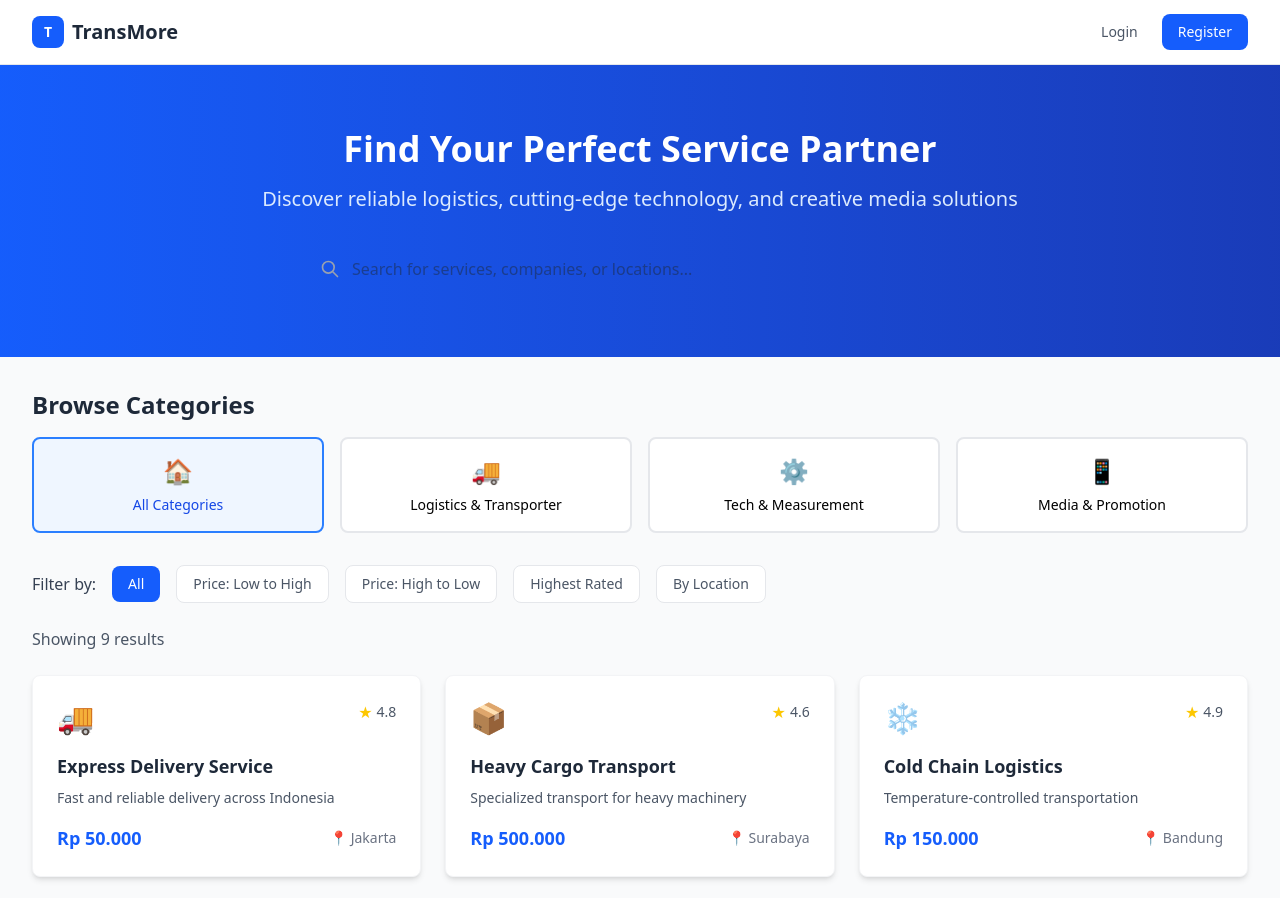
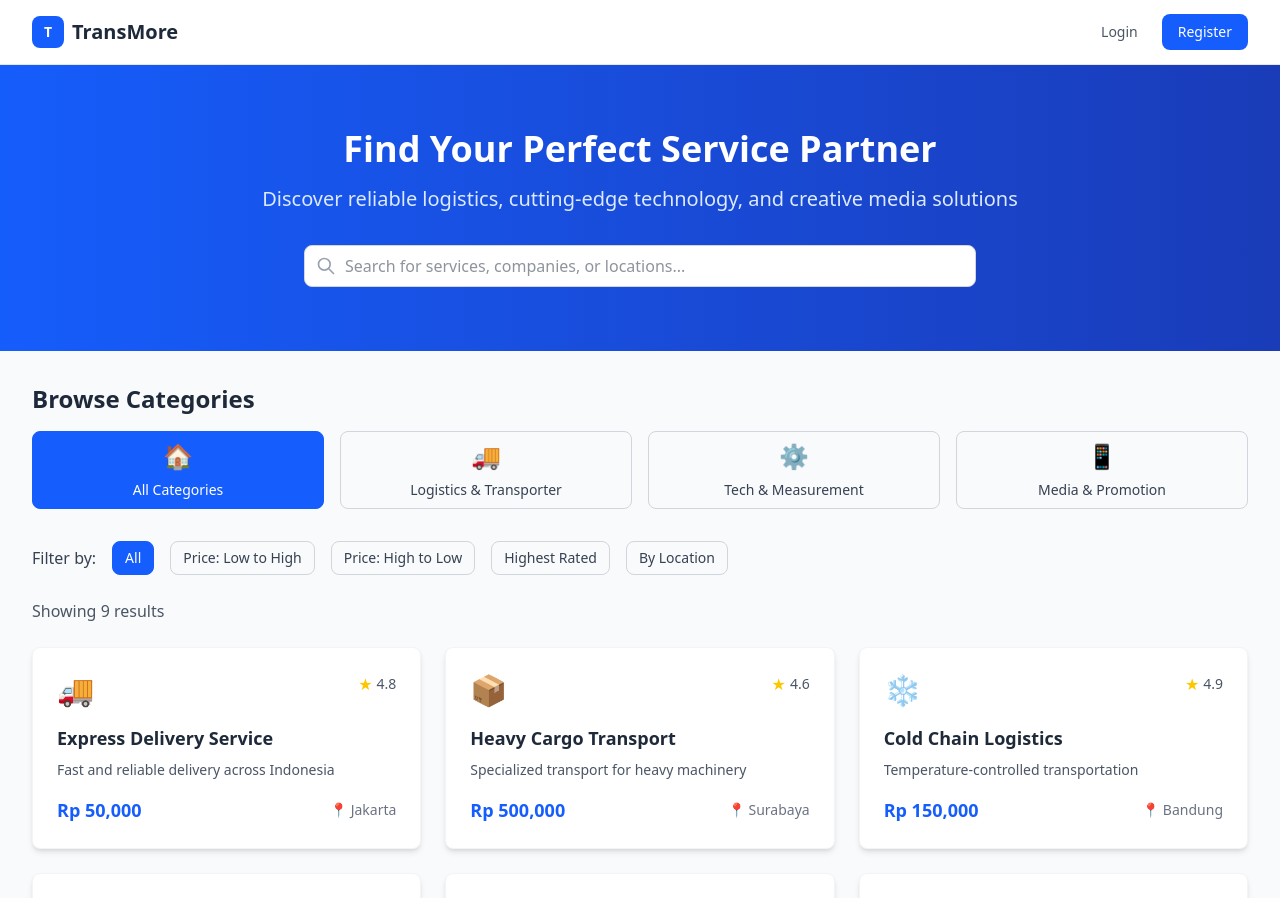
Before and after one commit to raffadness/transmore, a React (Vite) app in the folder frontend/: page / in a window 1280 px wide. Shown: the top 898 px of the page. Built offline with nearby package versions, Linux system fonts and the light colour scheme.

Commit message:
feat: add Footer Components to Home

```diff
--- a/frontend/src/pages/Home.jsx
+++ b/frontend/src/pages/Home.jsx
@@ -1,20 +1,39 @@
-import { useState } from "react";
-import { useNavigate } from "react-router-dom";
+import { useState, useEffect } from "react";
 import Header from "../components/Header";
-export default function Home() {
-  const [searchTerm, setSearchTerm] = useState("");
-  const [selectedCategory, setSelectedCategory] = useState("all");
-  const [selectedFilter, setSelectedFilter] = useState("all");
-  const navigate = useNavigate();
+import Footer from "../components/Footer";
+import Product from "../components/Product";
+import Input from "../components/Input";
+import Button from "../components/Button";
 
-  // Sample data for catalog items
-  const catalogData = {
-    logistics: [
+const CATEGORIES = [
+  { id: "all", name: "All Categories", icon: "🏠" },
+  { id: "logistics", name: "Logistics & Transporter", icon: "🚚" },
+  { id: "tech", name: "Tech & Measurement", icon: "⚙️" },
+  { id: "media", name: "Media & Promotion", icon: "📱" },
+];
+
+const FILTERS = [
+  { id: "all", name: "All" },
+  { id: "price-low", name: "Price: Low to High" },
+  { id: "price-high", name: "Price: High to Low" },
+  { id: "rating", name: "Highest Rated" },
+  { id: "location", name: "By Location" },
+];
+
+function getCatalogData() {
+  // Prefer localStorage data if available
+  const saved = localStorage.getItem("catalogItems");
+  if (saved) {
+    return JSON.parse(saved);
+  }
+  // Fallback sample data
+  return [
+    // Logistics
     {
       id: 1,
       name: "Express Delivery Service",
       description: "Fast and reliable delivery across Indonesia",
-        price: "Rp 50.000",
+      price: "50000",
       rating: 4.8,
       image: "🚚",
       location: "Jakarta",
@@ -24,7 +43,7 @@ export default function Home() {
       id: 2,
       name: "Heavy Cargo Transport",
       description: "Specialized transport for heavy machinery",
-        price: "Rp 500.000",
+      price: "500000",
       rating: 4.6,
       image: "📦",
       location: "Surabaya",
@@ -34,19 +53,18 @@ export default function Home() {
       id: 3,
       name: "Cold Chain Logistics",
       description: "Temperature-controlled transportation",
-        price: "Rp 150.000",
+      price: "150000",
       rating: 4.9,
       image: "❄️",
       location: "Bandung",
       category: "logistics",
     },
-    ],
-    tech: [
+    // Tech
     {
       id: 4,
       name: "Digital Scale System",
       description: "Precision weighing and measurement",
-        price: "Rp 2.500.000",
+      price: "2500000",
       rating: 4.7,
       image: "⚖️",
       location: "Jakarta",
@@ -56,7 +74,7 @@ export default function Home() {
       id: 5,
       name: "GPS Tracking Device",
       description: "Real-time vehicle tracking system",
-        price: "Rp 1.200.000",
+      price: "1200000",
       rating: 4.5,
       image: "📍",
       location: "Semarang",
@@ -66,19 +84,18 @@ export default function Home() {
       id: 6,
       name: "IoT Temperature Monitor",
       description: "Smart temperature monitoring",
-        price: "Rp 800.000",
+      price: "800000",
       rating: 4.8,
       image: "🌡️",
       location: "Yogyakarta",
       category: "tech",
     },
-    ],
-    media: [
+    // Media
     {
       id: 7,
       name: "Digital Marketing Package",
       description: "Complete social media management",
-        price: "Rp 3.000.000",
+      price: "3000000",
       rating: 4.9,
       image: "📱",
       location: "Jakarta",
@@ -88,7 +105,7 @@ export default function Home() {
       id: 8,
       name: "Video Production Service",
       description: "Professional video content creation",
-        price: "Rp 5.000.000",
+      price: "5000000",
       rating: 4.7,
       image: "🎥",
       location: "Bandung",
@@ -98,45 +115,36 @@ export default function Home() {
       id: 9,
       name: "Brand Promotion Campaign",
       description: "Comprehensive brand awareness",
-        price: "Rp 8.000.000",
+      price: "8000000",
       rating: 4.8,
       image: "🎯",
       location: "Surabaya",
       category: "media",
     },
-    ],
-  };
-
-  const categories = [
-    { id: "all", name: "All Categories", icon: "🏠" },
-    { id: "logistics", name: "Logistics & Transporter", icon: "🚚" },
-    { id: "tech", name: "Tech & Measurement", icon: "⚙️" },
-    { id: "media", name: "Media & Promotion", icon: "📱" },
   ];
-
-  const filters = [
-    { id: "all", name: "All" },
-    { id: "price-low", name: "Price: Low to High" },
-    { id: "price-high", name: "Price: High to Low" },
-    { id: "rating", name: "Highest Rated" },
-    { id: "location", name: "By Location" },
-  ];
-
-  // Get filtered and sorted items
-  const getFilteredItems = () => {
-    let items = [];
-
-    if (selectedCategory === "all") {
-      items = [
-        ...catalogData.logistics,
-        ...catalogData.tech,
-        ...catalogData.media,
-      ];
-    } else {
-      items = catalogData[selectedCategory] || [];
 }
 
-    // Search filter
+function formatPrice(price) {
+  if (typeof price === "string" && price.includes("Rp")) return price;
+  return `Rp ${parseInt(price).toLocaleString()}`;
+}
+
+export default function Home() {
+  const [searchTerm, setSearchTerm] = useState("");
+  const [selectedCategory, setSelectedCategory] = useState("all");
+  const [selectedFilter, setSelectedFilter] = useState("all");
+  const [catalog, setCatalog] = useState([]);
+  // const navigate = useNavigate(); // Removed as per edit hint
+
+  useEffect(() => {
+    setCatalog(getCatalogData());
+  }, []);
+
+  function getFilteredItems() {
+    let items = [...catalog];
+    if (selectedCategory !== "all") {
+      items = items.filter((item) => item.category === selectedCategory);
+    }
     if (searchTerm) {
       items = items.filter(
         (item) =>
@@ -144,22 +152,12 @@ export default function Home() {
           item.description.toLowerCase().includes(searchTerm.toLowerCase())
       );
     }
-
-    // Sort filter
     switch (selectedFilter) {
       case "price-low":
-        items.sort(
-          (a, b) =>
-            parseInt(a.price.replace(/\D/g, "")) -
-            parseInt(b.price.replace(/\D/g, ""))
-        );
+        items.sort((a, b) => parseInt(a.price) - parseInt(b.price));
         break;
       case "price-high":
-        items.sort(
-          (a, b) =>
-            parseInt(b.price.replace(/\D/g, "")) -
-            parseInt(a.price.replace(/\D/g, ""))
-        );
+        items.sort((a, b) => parseInt(b.price) - parseInt(a.price));
         break;
       case "rating":
         items.sort((a, b) => b.rating - a.rating);
@@ -170,24 +168,18 @@ export default function Home() {
       default:
         break;
     }
-
     return items;
-  };
-
-  const handleItemClick = (item) => {
-    // Navigate to item detail page
-    navigate(`/item/${item.id}`, { state: { item } });
-  };
+  }
 
   const filteredItems = getFilteredItems();
 
   return (
-    <div className="min-h-screen bg-gray-50">
+    <div className="min-h-screen flex flex-col bg-gray-50">
       <Header />
+      <main className="flex-1">
         {/* Hero Section */}
-      <div className="bg-gradient-to-r from-blue-600 to-blue-800 text-white">
-        <div className="max-w-7xl mx-auto px-4 sm:px-6 lg:px-8 py-16">
-          <div className="text-center">
+        <section className="bg-gradient-to-r from-blue-600 to-blue-800 text-white">
+          <div className="max-w-7xl mx-auto px-4 sm:px-6 lg:px-8 py-16 text-center">
             <h1 className="text-4xl font-bold mb-4">
               Find Your Perfect Service Partner
             </h1>
@@ -195,20 +187,15 @@ export default function Home() {
               Discover reliable logistics, cutting-edge technology, and creative
               media solutions
             </p>
-
-            {/* Search Bar */}
             <div className="max-w-2xl mx-auto">
-              <div className="relative">
-                <input
+              <Input
                 type="text"
                 placeholder="Search for services, companies, or locations..."
                 value={searchTerm}
                 onChange={(e) => setSearchTerm(e.target.value)}
-                  className="w-full px-4 py-3 pl-12 pr-4 text-gray-800 rounded-lg focus:outline-none focus:ring-2 focus:ring-blue-300"
-                />
-                <div className="absolute left-4 top-1/2 transform -translate-y-1/2">
+                icon={
                   <svg
-                    className="w-5 h-5 text-gray-400"
+                    className="w-5 h-5"
                     fill="none"
                     stroke="currentColor"
                     viewBox="0 0 24 24"
@@ -220,34 +207,34 @@ export default function Home() {
                       d="M21 21l-6-6m2-5a7 7 0 11-14 0 7 7 0 0114 0z"
                     />
                   </svg>
+                }
+                className="bg-white text-gray-800"
+              />
             </div>
           </div>
-            </div>
-          </div>
-        </div>
-      </div>
+        </section>
 
         {/* Category and Filter Section */}
-      <div className="max-w-7xl mx-auto px-4 sm:px-6 lg:px-8 py-8">
+        <section className="max-w-7xl mx-auto px-4 sm:px-6 lg:px-8 py-8">
           {/* Categories */}
           <div className="mb-8">
             <h2 className="text-2xl font-bold text-gray-800 mb-4">
               Browse Categories
             </h2>
             <div className="grid grid-cols-2 md:grid-cols-4 gap-4">
-            {categories.map((category) => (
-              <button
+              {CATEGORIES.map((category) => (
+                <Button
                   key={category.id}
+                  variant={
+                    selectedCategory === category.id ? "primary" : "outline"
+                  }
+                  className="flex flex-col items-center p-4"
                   onClick={() => setSelectedCategory(category.id)}
-                className={`p-4 rounded-lg border-2 transition-all duration-200 ${
-                  selectedCategory === category.id
-                    ? "border-blue-500 bg-blue-50 text-blue-700"
-                    : "border-gray-200 bg-white hover:border-blue-300 hover:bg-blue-50"
-                }`}
+                  fullWidth
                 >
-                <div className="text-2xl mb-2">{category.icon}</div>
-                <div className="text-sm font-medium">{category.name}</div>
-              </button>
+                  <span className="text-2xl mb-2">{category.icon}</span>
+                  <span className="text-sm font-medium">{category.name}</span>
+                </Button>
               ))}
             </div>
           </div>
@@ -255,18 +242,15 @@ export default function Home() {
           {/* Filters */}
           <div className="mb-6 flex flex-wrap items-center gap-4">
             <span className="text-gray-700 font-medium">Filter by:</span>
-          {filters.map((filter) => (
-            <button
+            {FILTERS.map((filter) => (
+              <Button
                 key={filter.id}
+                variant={selectedFilter === filter.id ? "primary" : "outline"}
+                size="sm"
                 onClick={() => setSelectedFilter(filter.id)}
-              className={`px-4 py-2 rounded-lg text-sm font-medium transition-all duration-200 ${
-                selectedFilter === filter.id
-                  ? "bg-blue-600 text-white"
-                  : "bg-white text-gray-600 border border-gray-200 hover:bg-gray-50"
-              }`}
               >
                 {filter.name}
-            </button>
+              </Button>
             ))}
           </div>
 
@@ -281,38 +265,10 @@ export default function Home() {
           {/* Catalog Grid */}
           <div className="grid grid-cols-1 md:grid-cols-2 lg:grid-cols-3 gap-6">
             {filteredItems.map((item) => (
-            <div
+              <Product
                 key={item.id}
-              onClick={() => handleItemClick(item)}
-              className="bg-white rounded-lg shadow-md hover:shadow-lg transition-all duration-200 cursor-pointer border border-gray-100 transform hover:scale-105"
-            >
-              <div className="p-6">
-                <div className="flex items-start justify-between mb-4">
-                  <div className="text-3xl">{item.image}</div>
-                  <div className="flex items-center space-x-1">
-                    <span className="text-yellow-400">★</span>
-                    <span className="text-sm text-gray-600">{item.rating}</span>
-                  </div>
-                </div>
-
-                <h3 className="text-lg font-semibold text-gray-800 mb-2">
-                  {item.name}
-                </h3>
-
-                <p className="text-gray-600 text-sm mb-4 line-clamp-2">
-                  {item.description}
-                </p>
-
-                <div className="flex items-center justify-between">
-                  <span className="text-lg font-bold text-blue-600">
-                    {item.price}
-                  </span>
-                  <span className="text-sm text-gray-500">
-                    📍 {item.location}
-                  </span>
-                </div>
-              </div>
-            </div>
+                product={{ ...item, price: formatPrice(item.price) }}
+              />
             ))}
           </div>
 
@@ -328,7 +284,9 @@ export default function Home() {
               </p>
             </div>
           )}
-      </div>
+        </section>
+      </main>
+      <Footer />
     </div>
   );
 }
```
Lines whose indentation alone changed are shown as unchanged.
